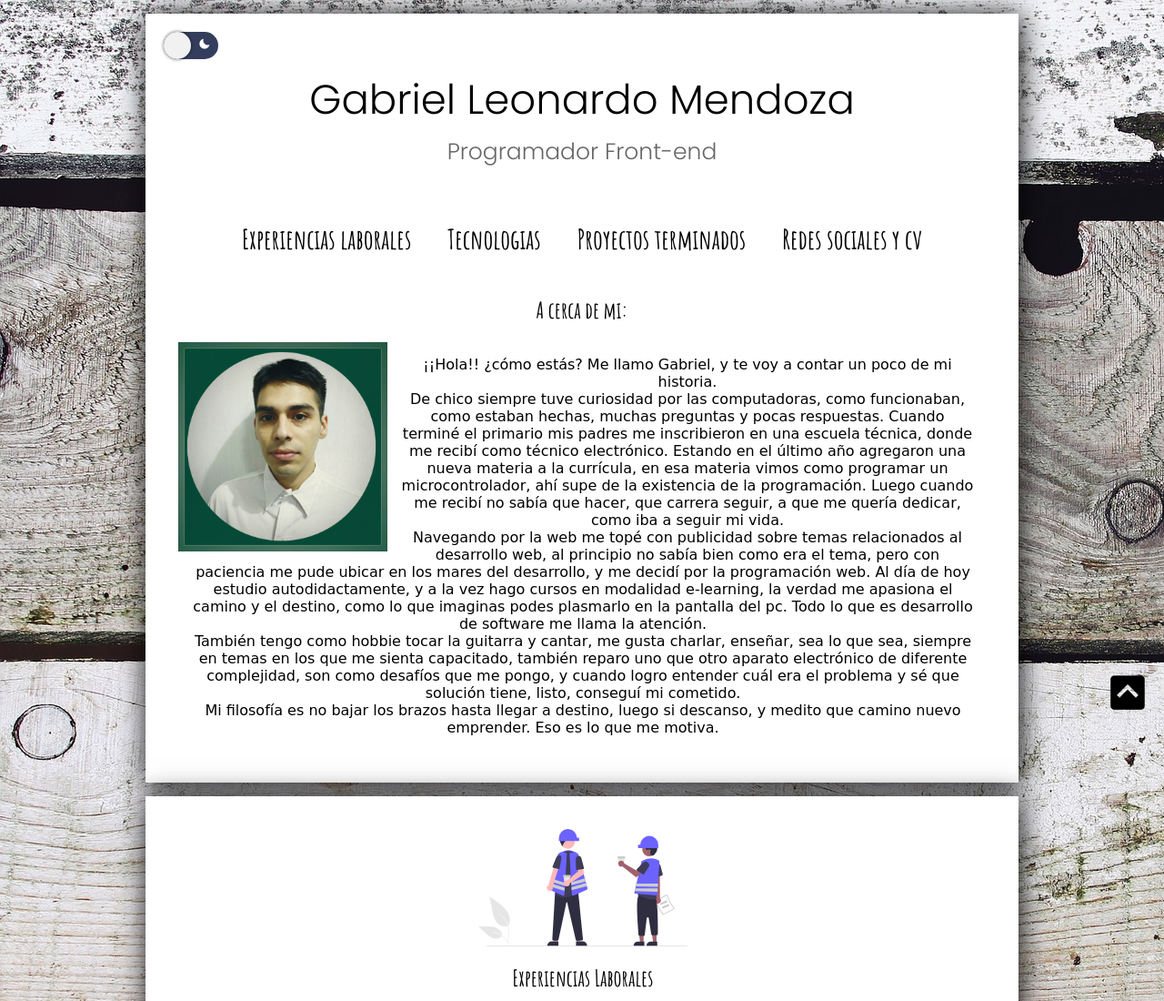
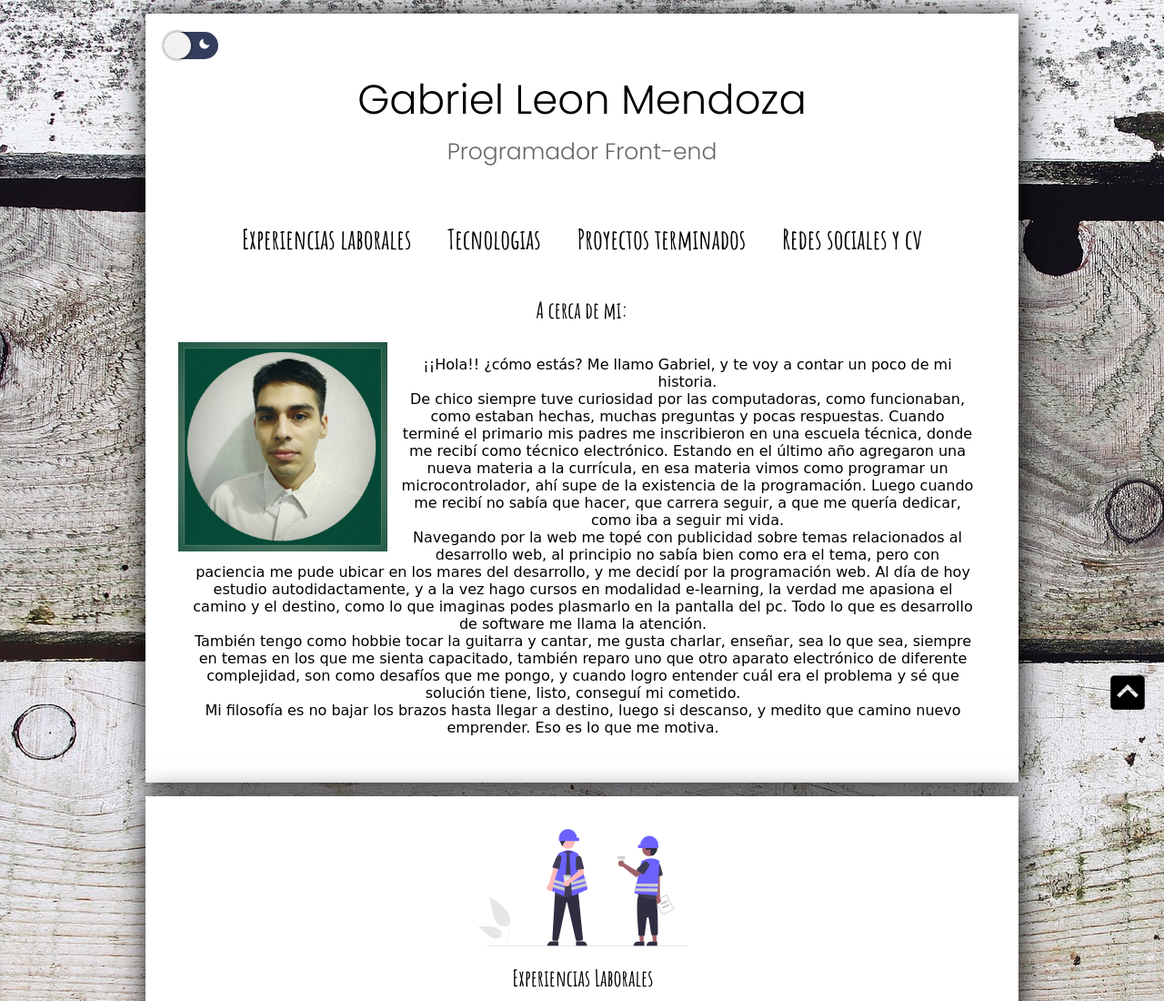
Before and after one commit to riro07/paginaweb, a plain HTML site: page index.html in a window 1280 px wide. Shown: the top 1100 px of the page at 91% size. Drawn offline with nearby package versions, Linux system fonts and the light colour scheme; a web font is replaced by a local one.

Commit message:
Cambio de nombre

```diff
--- a/index.html
+++ b/index.html
@@ -17,7 +17,7 @@
                 <span><i class='bx bxs-moon' ></i></span>
             </button>
             <header>
-                <h1 id="titulo">Gabriel Leonardo Mendoza<br><span>Programador Front-end</span></h1>
+                <h1 id="titulo">Gabriel Leon Mendoza<br><span>Programador Front-end</span></h1>
                 <nav>
                     <ul class="navbar">
                         <li><a class="menu" id="experienciasl" href="#seccion1">Experiencias laborales</a></li>
```
